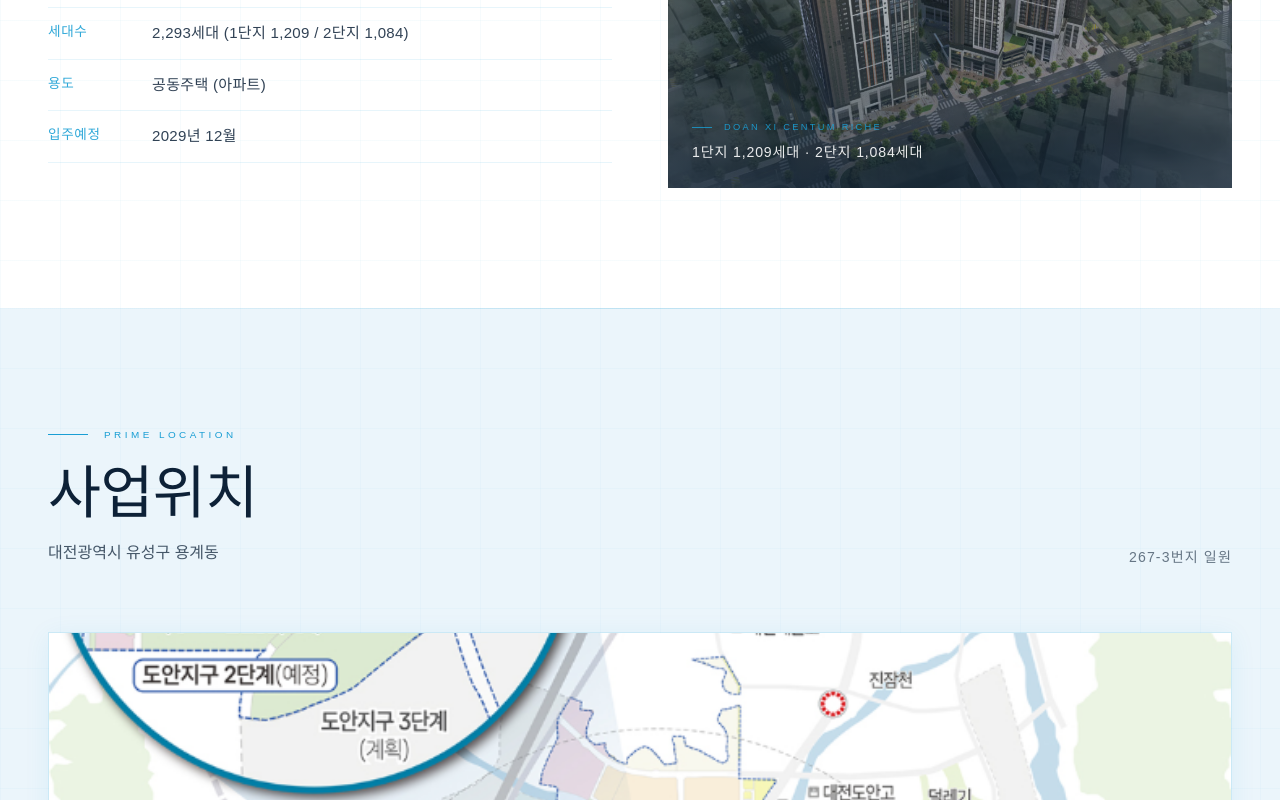
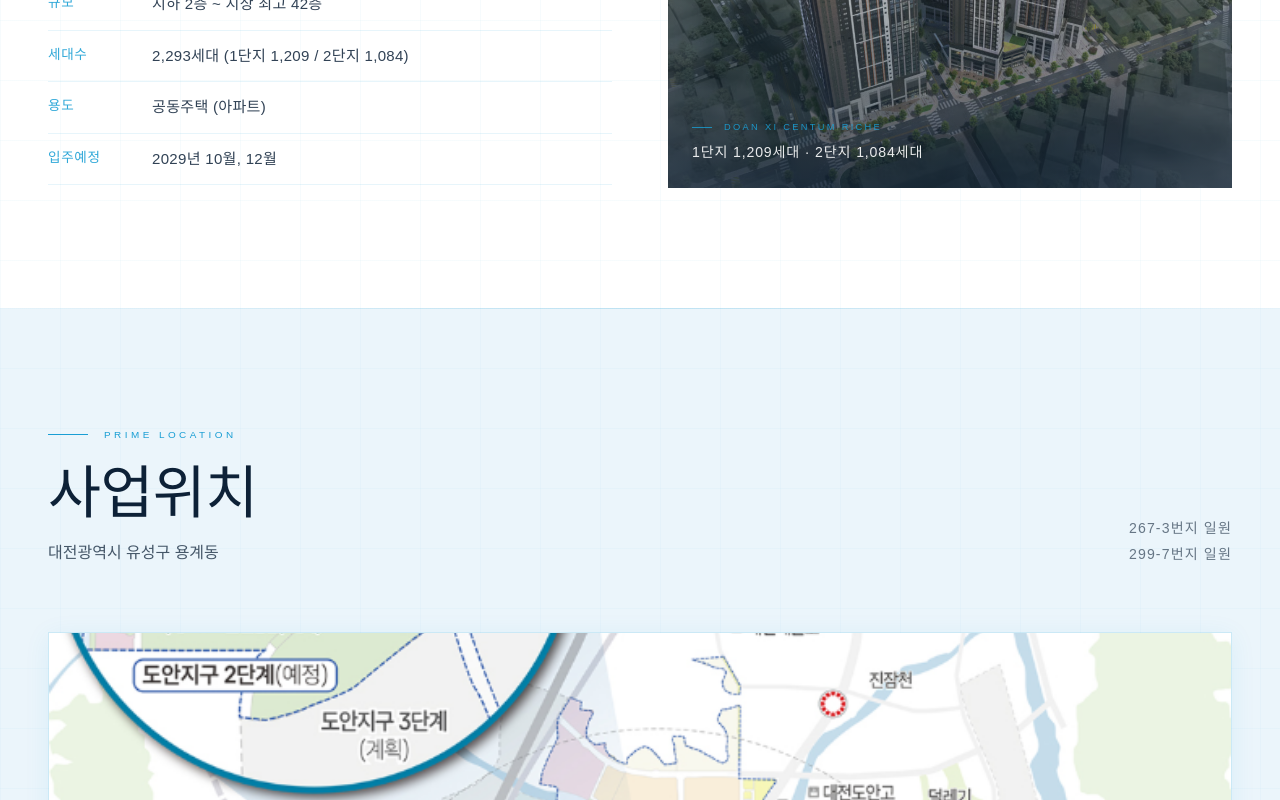
Before and after one commit to route9master/doan-xi, a Next.js app: page / in a window 1280 px wide. Shown: the part 1740-2540 px from the top of the page. Built offline with nearby package versions, Linux system fonts and the light colour scheme.

Commit message:
입주일·주소 수정

```diff
--- a/app/components/Footer.tsx
+++ b/app/components/Footer.tsx
@@ -26,8 +26,9 @@ export default function Footer() {
             </div>
             <p style={{ fontFamily: "'Pretendard', sans-serif", fontSize: '0.75rem', lineHeight: 1.95, letterSpacing: '0.02em', color: 'rgba(255,255,255,0.6)' }}>
               대전광역시 유성구 용계동 267-3번지 일원<br />
+              299-7번지 일원<br />
               지하 2층 ~ 지상 최고 42층 / 총 2,293세대<br />
-              입주 예정: 2029년 12월
+              입주 예정: 2029년 10월, 12월
             </p>
           </div>
 
--- a/app/components/Hero.tsx
+++ b/app/components/Hero.tsx
@@ -12,7 +12,7 @@ const slides = [
     ko: '도안자이 센텀리체',
     title: 'CENTUM',
     title2: 'RICHE',
-    sub: '대전광역시 유성구 용계동 267-3번지 일원',
+    sub: '대전광역시 유성구 용계동 267-3번지 일원\n299-7번지 일원',
     desc: '지하 2층 ~ 지상 최고 42층\n총 2,293세대',
     imgPC: '/images/hero1.jpg',
     imgMobile: '/images/hero1.jpg',
@@ -24,7 +24,7 @@ const slides = [
     title: '자이',
     title2: '브랜드',
     sub: '26BL 에이치엠도안 / 30BL (주)에이치엠파트너스',
-    desc: '총 2,293세대\n입주 예정 2029년 12월',
+    desc: '총 2,293세대\n입주 예정 2029년 10월, 12월',
     imgPC: '/images/hero2.png',
     imgMobile: '/images/hero2.png',
   },
@@ -42,10 +42,10 @@ const slides = [
   {
     id: 3,
     label: 'MOVE IN 2029',
-    ko: '2029년 12월 입주',
+    ko: '2029년 10월, 12월 입주',
     title: '분양',
     title2: '안내',
-    sub: '2029년 12월 입주 예정 · GS건설 시공',
+    sub: '2029년 10월, 12월 입주 예정 · GS건설 시공',
     desc: '계약금 10% (3차 분납)\n중도금 60% 이자후불',
     imgPC: '/images/hero5.jpg',
     imgMobile: '/images/hero5.jpg',
@@ -269,7 +269,7 @@ export default function Hero() {
               transition={{ delay: 0.55, duration: 0.55 }}
             >
               <p
-                className="text-white/55 mb-2"
+                className="text-white/55 mb-2 whitespace-pre-line"
                 style={{
                   fontFamily: "'Pretendard', sans-serif",
                   fontSize: 'clamp(0.88rem, 1.3vw, 1rem)',
--- a/app/components/Location.tsx
+++ b/app/components/Location.tsx
@@ -39,9 +39,9 @@ export default function Location() {
             </div>
             <span
               className="hidden lg:block"
-              style={{ fontFamily: "'Pretendard', sans-serif", fontSize: '0.88rem', letterSpacing: '0.08em', color: 'rgba(13,33,55,0.6)' }}
+              style={{ fontFamily: "'Pretendard', sans-serif", fontSize: '0.88rem', letterSpacing: '0.08em', color: 'rgba(13,33,55,0.6)', lineHeight: 1.9 }}
             >
-              267-3번지 일원
+              267-3번지 일원<br />299-7번지 일원
             </span>
           </div>
         </motion.div>
--- a/app/components/Overview.tsx
+++ b/app/components/Overview.tsx
@@ -13,13 +13,13 @@ const stats = [
 
 const infoRows = [
   { label: '아파트명', value: '도안자이 센텀리체' },
-  { label: '위치', value: '대전광역시 유성구 용계동 267-3번지 일원' },
+  { label: '위치', value: '대전광역시 유성구 용계동 267-3번지 일원\n299-7번지 일원' },
   { label: '시행사', value: '에이치엠도안(26BL) / (주)에이치엠파트너스(30BL)' },
   { label: '시공사', value: 'GS건설 주식회사' },
   { label: '규모', value: '지하 2층 ~ 지상 최고 42층' },
   { label: '세대수', value: '2,293세대 (1단지 1,209 / 2단지 1,084)' },
   { label: '용도', value: '공동주택 (아파트)' },
-  { label: '입주예정', value: '2029년 12월' },
+  { label: '입주예정', value: '2029년 10월, 12월' },
 ];
 
 function StatCard({ value, unit, label, suffix, delay, override }: {
@@ -114,7 +114,7 @@ export default function Overview() {
                   <span style={{ fontFamily: "'Pretendard', sans-serif", fontSize: '0.85rem', letterSpacing: '0.05em', color: 'rgba(26,158,212,0.9)', flexShrink: 0, width: '104px' }}>
                     {row.label}
                   </span>
-                  <span style={{ fontFamily: "'Pretendard', sans-serif", fontSize: '0.94rem', letterSpacing: '0.02em', color: 'rgba(13,33,55,0.85)', flex: 1 }}>
+                  <span style={{ fontFamily: "'Pretendard', sans-serif", fontSize: '0.94rem', letterSpacing: '0.02em', color: 'rgba(13,33,55,0.85)', flex: 1, whiteSpace: 'pre-line' }}>
                     {row.value}
                   </span>
                 </motion.div>
--- a/app/components/Sales.tsx
+++ b/app/components/Sales.tsx
@@ -21,7 +21,7 @@ const paymentSteps = [
     step: '03',
     title: '잔금',
     percent: '30%',
-    detail: '입주 시 납부\n2029년 12월 예정',
+    detail: '입주 시 납부\n2029년 10월, 12월 예정',
   },
 ];
 
@@ -31,7 +31,7 @@ const salesDetails = [
   { label: '거주의무', value: '해당 없음' },
   { label: '중도금 대출', value: '이자 후불제 (입주 시 정산)' },
   { label: '계약금 분납', value: '1차 1,000만원 → 2차 → 3차 분납' },
-  { label: '입주예정일', value: '2029년 12월' },
+  { label: '입주예정일', value: '2029년 10월, 12월' },
 ];
 
 export default function Sales() {
```
